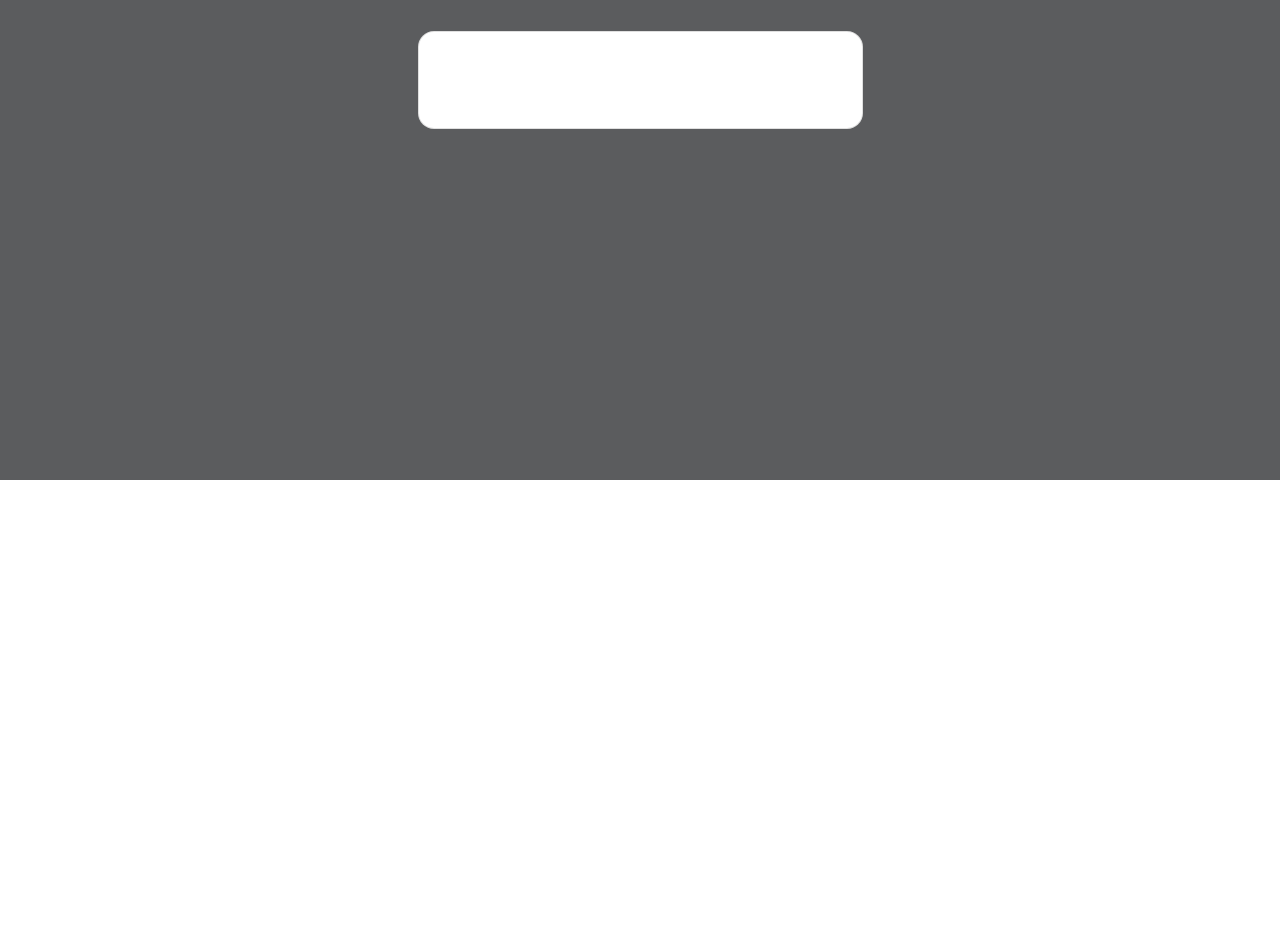
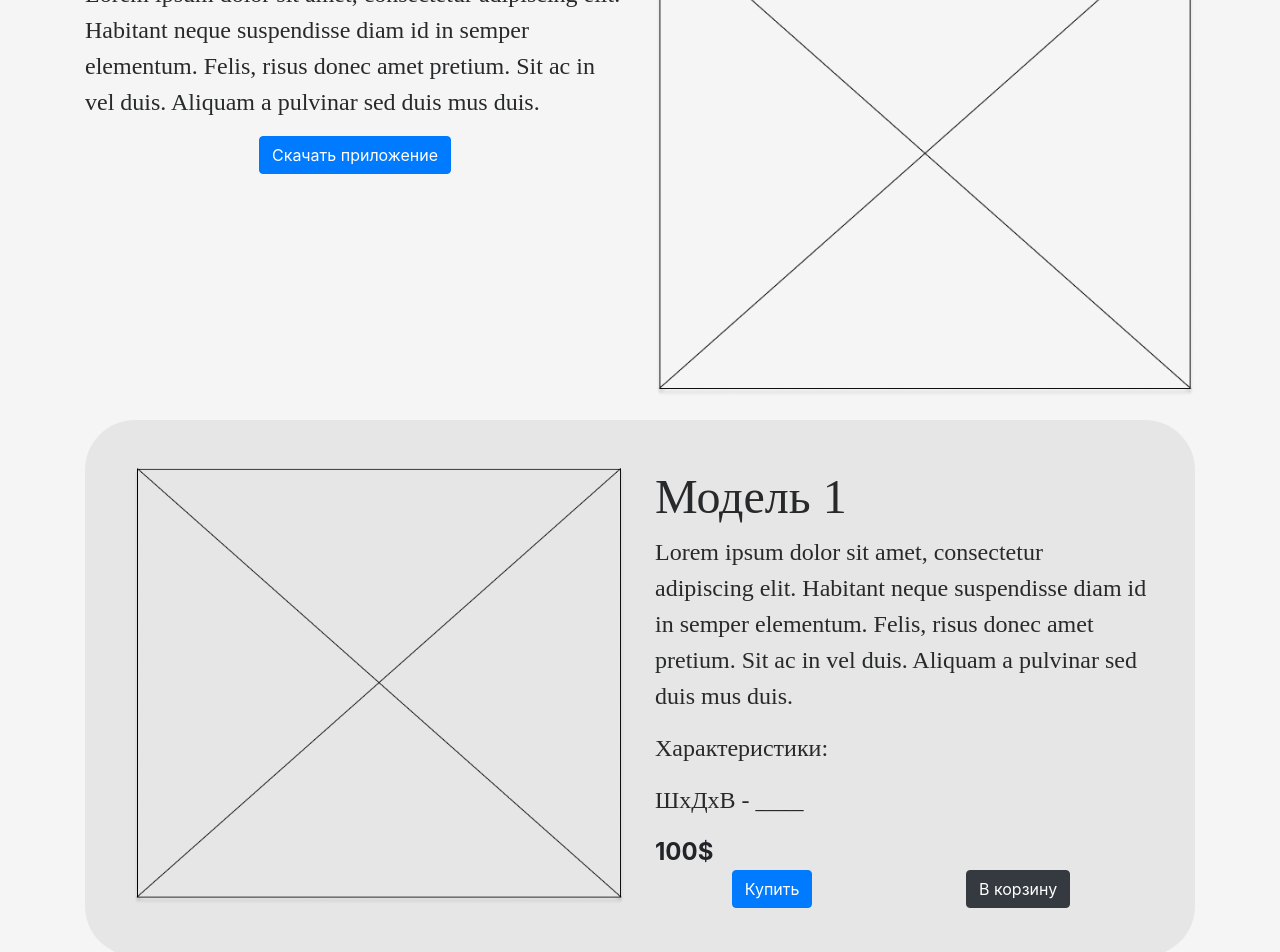
Before and after one commit to Ki-van/gambit-web, a Vue app: page /products in a window 1280 px wide. Shown: the part 320-1272 px from the top of the page. Before the commit the page ends 800 px from the top, so only its background shows below. Built offline with nearby package versions, Linux system fonts and the light colour scheme.

Commit message:
products page

```diff
--- /dev/null
+++ b/src/components/ModelSectionLg.vue
@@ -0,0 +1,36 @@
+<template>
+  <div class="mt-4" style="background-color: #e6e6e6;
+border-radius: 50px">
+    <div class="row p-lg-5 p-md-3 p-sm-3">
+      <div class="col-lg">
+        <img src="img/plug.png" class="img-fluid " height=auto>
+      </div>
+      <div class="col-lg">
+        <h1>Модель 1</h1>
+        <p>Lorem ipsum dolor sit amet, consectetur adipiscing elit. Habitant neque suspendisse diam id in semper
+          elementum. Felis, risus donec amet pretium. Sit ac in vel duis. Aliquam a pulvinar sed duis mus duis.</p>
+        <p>Характеристики:</p>
+        <p>ШхДхВ - ____</p>
+        <span class="font-weight-bold" style="font-size: 1.5em">100$</span>
+        <div class=" d-flex justify-content-around">
+          <div class="">
+            <button class="btn btn-primary">Купить</button>
+          </div>
+          <div class="">
+            <button class="btn btn-dark">В корзину</button>
+          </div>
+        </div>
+      </div>
+    </div>
+  </div>
+</template>
+
+<script>
+export default {
+  name: "ModelSection"
+}
+</script>
+
+<style scoped>
+
+</style>
--- a/src/router/index.js
+++ b/src/router/index.js
@@ -23,6 +23,12 @@ const routes = [
     name: 'register',
     meta: {layout: 'empty'},
     component: () => import('../views/Register.vue')
+  },
+  {
+    path: '/products',
+    name: 'products',
+    meta: {layout: 'main'},
+    component: () => import('../views/Products')
   }
 ]
 
--- a/src/views/Home.vue
+++ b/src/views/Home.vue
@@ -1,5 +1,5 @@
 <template>
-  <section style="background-color: #f5f5f5">
+  <section>
     <div class="container">
       <div class="row">
         <div class="col-lg-6">
@@ -28,7 +28,7 @@
     </div>
 
     <div class="container-fluid d-block justify-content-center mt-4" style="background-color: #5B5C5E">
-      <div class="d-block mt-3 w-50 mx-auto text-center">
+      <div class="d-block mt-5 w-50 mx-auto text-center">
         <h1 class="text-white">
           Выбери свою доску и начни играть уже сейчас
         </h1>
@@ -38,7 +38,7 @@
           Felis, risus donec amet pretium. Sit ac in vel duis. Aliquam a pulvinar sed duis mus duis.
         </p>
       </div>
-      <div class="row justify-content-around">
+      <div class="row justify-content-around  ">
         <div class="col-lg card" style="max-width:395px; background-color: #28292B; border-radius: 30px">
           <img class="card-img-top img-fluid mt-3 p-3" src="img/plug.png" alt="">
           <div class="card-body">
--- /dev/null
+++ b/src/views/Products.vue
@@ -0,0 +1,39 @@
+<template>
+  <section>
+    <div class="container">
+      <div class="row">
+        <div class="col-lg-6">
+          <h1>Мобильное приложение</h1>
+          <p>
+            Lorem ipsum dolor sit amet, consectetur adipiscing elit. Habitant neque suspendisse diam id in semper
+            elementum. Felis, risus donec amet pretium. Sit ac in vel duis. Aliquam a pulvinar sed duis mus duis.
+          </p>
+          <div class="row mx-sm-auto">
+            <button class="btn btn-primary mx-auto">Скачать приложение</button>
+          </div>
+
+        </div>
+        <div class="col-lg-6 mt-2">
+          <img src="img/plug.png" class="img-fluid " height=auto>
+        </div>
+      </div>
+      <ModelSectionLg />
+      <ModelSectionLg />
+      <ModelSectionLg />
+    </div>
+  </section>
+</template>
+
+<script>
+import ModelSectionLg from "../components/ModelSectionLg";
+export default {
+  name: "Products",
+  components: {
+    ModelSectionLg
+  }
+}
+</script>
+
+<style scoped>
+
+</style>
```
